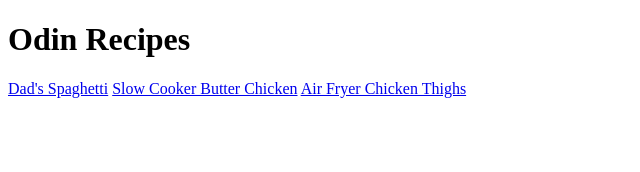
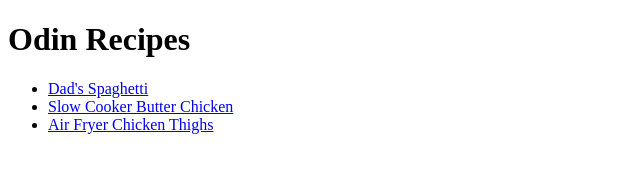
Before and after one commit to Nardo96/odin-recipes, a plain HTML site: page index.html in a window 1280 px wide. Shown: the whole page, without its empty margins (0-640 px from the left). Drawn offline with Linux system fonts and the light colour scheme.

Commit message:
Change position of hyperlinks

```diff
--- a/index.html
+++ b/index.html
@@ -7,8 +7,11 @@
 
   <body>
     <h1>Odin Recipes</h1>
-      <a href="recipes/spaghetti.html">Dad's Spaghetti</a>
-      <a href="recipes/butterchicken.html">Slow Cooker Butter Chicken</a>
-      <a href="recipes/chickenthighs.html">Air Fryer Chicken Thighs</a>
+      <ul>
+        <li><a href="recipes/spaghetti.html">Dad's Spaghetti</a></li>
+        <li><a href="recipes/butterchicken.html">Slow Cooker Butter Chicken</a></li>
+        <li><a href="recipes/chickenthighs.html">Air Fryer Chicken Thighs</a></li>
+      </ul>
+
   </body>
 </html>
```
